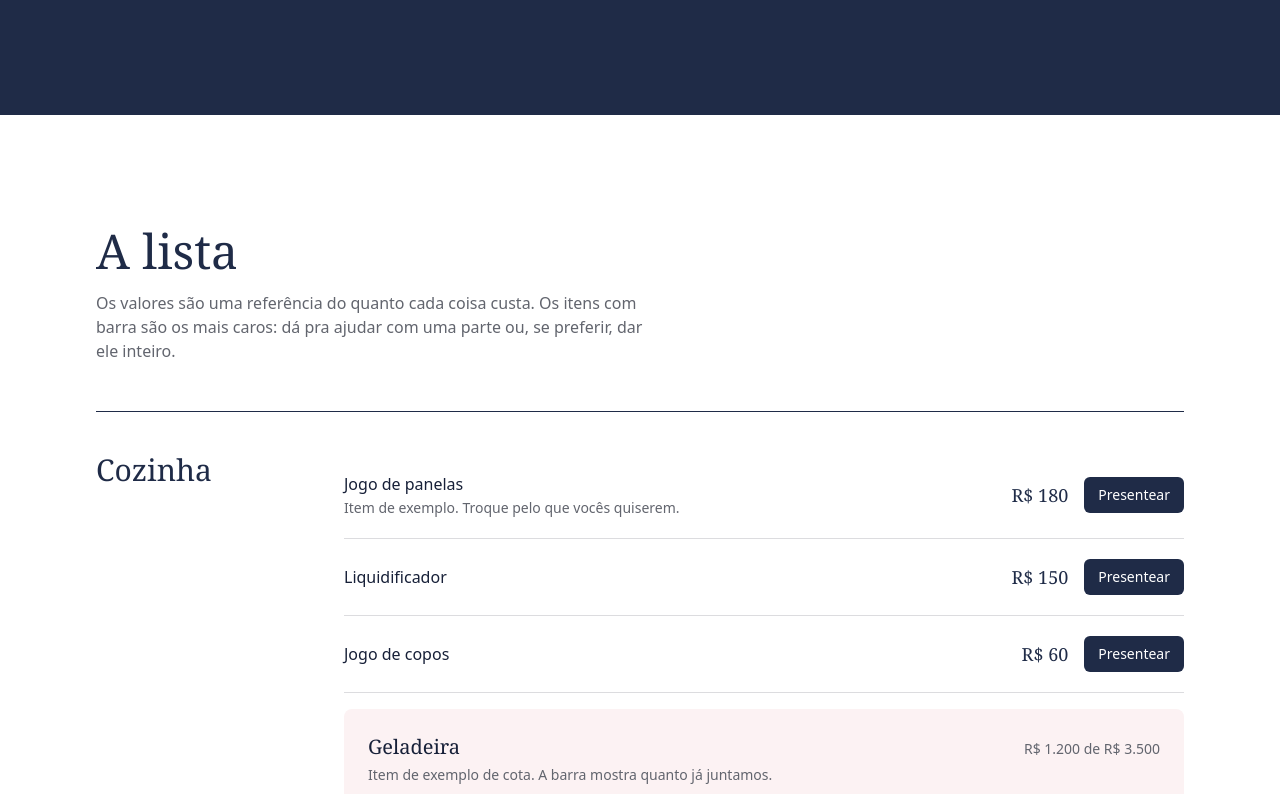
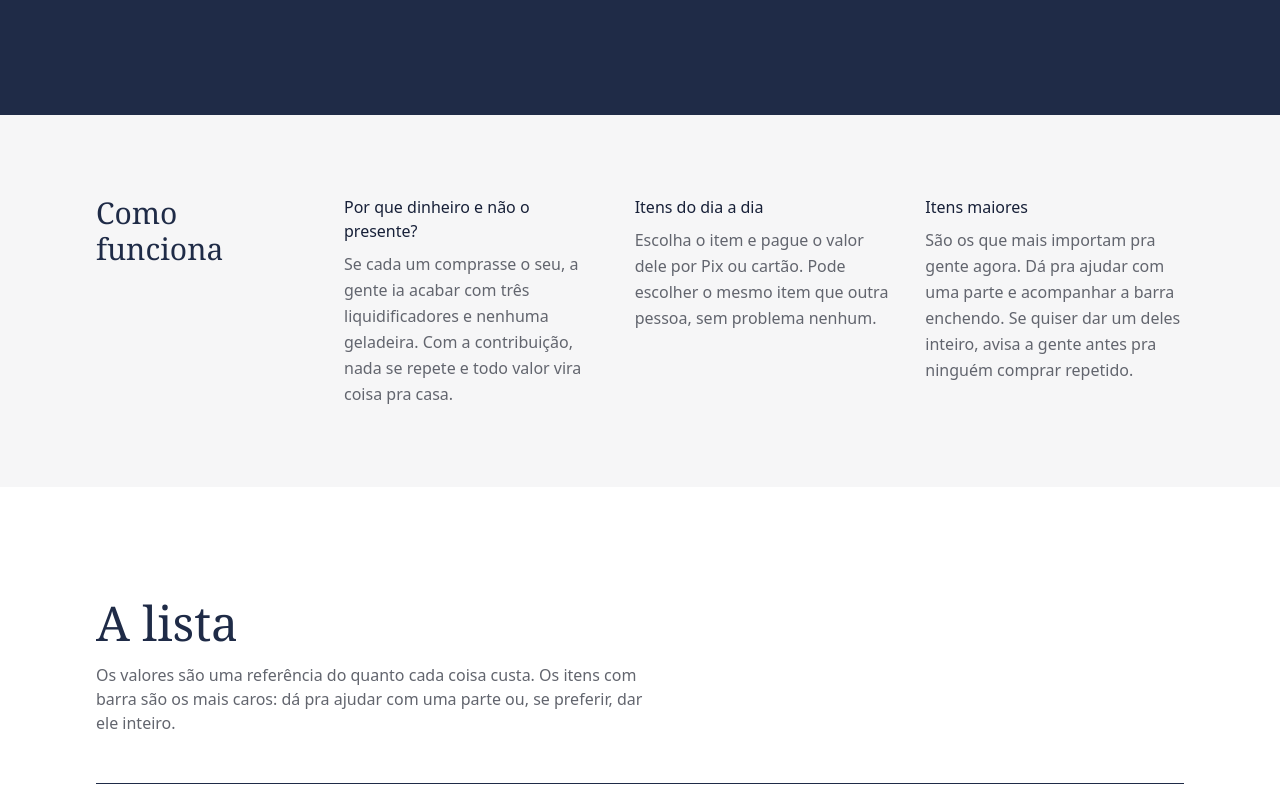
Before and after one commit to Lolita0000/cha-casa-nova, a React (Vite) app: page / in a window 1280 px wide. Shown: the part 566-1360 px from the top of the page. Built offline with nearby package versions, Linux system fonts and the light colour scheme.

Commit message:
feat: add how it works, free contribution and footer sections

```diff
--- a/src/app/App.tsx
+++ b/src/app/App.tsx
@@ -1,11 +1,14 @@
+import { Footer } from '@/components/layout/Footer'
 import { rooms } from '@/data/rooms'
 import { gifts } from '@/data/gifts'
 import { groupGiftsByRoom } from '@/data/selectors'
+import { FreeContribution } from '@/features/free-contribution/FreeContribution'
 import { GiftList } from '@/features/gifts/GiftList'
 import { GiveGiftDialog } from '@/features/gifts/GiveGiftDialog'
 import { ReserveGiftDialog } from '@/features/gifts/ReserveGiftDialog'
 import { useGiftDialogs } from '@/features/gifts/useGiftDialogs'
 import { Hero } from '@/features/hero/Hero'
+import { HowItWorks } from '@/features/how-it-works/HowItWorks'
 
 const giftsByRoom = groupGiftsByRoom(rooms, gifts)
 const activeRoomIds = giftsByRoom.map(({ room }) => room.id)
@@ -17,8 +20,11 @@ export function App() {
     <>
       <Hero activeRoomIds={activeRoomIds} />
       <main>
+        <HowItWorks />
         <GiftList giftsByRoom={giftsByRoom} onGive={openGive} onReserve={openReserve} />
+        <FreeContribution />
       </main>
+      <Footer />
 
       <GiveGiftDialog gift={giftToGive} onClose={close} />
       <ReserveGiftDialog gift={giftToReserve} onClose={close} />
--- /dev/null
+++ b/src/components/layout/Footer.tsx
@@ -0,0 +1,13 @@
+import { Container } from '@/components/ui/Container'
+import { siteConfig } from '@/config/site'
+
+export function Footer() {
+  return (
+    <footer className="bg-ink-900 py-12 text-ink-100">
+      <Container className="flex flex-col gap-2 sm:flex-row sm:items-baseline sm:justify-between">
+        <p className="font-display text-xl text-white">{siteConfig.coupleNames.join(' & ')}</p>
+        <p className="text-sm text-ink-300">Obrigado por ajudar a montar o nosso cantinho.</p>
+      </Container>
+    </footer>
+  )
+}
--- /dev/null
+++ b/src/features/free-contribution/FreeContribution.tsx
@@ -0,0 +1,40 @@
+import { useState } from 'react'
+
+import { Button } from '@/components/ui/Button'
+import { Container } from '@/components/ui/Container'
+import { Dialog } from '@/components/ui/Dialog'
+import { siteConfig } from '@/config/site'
+import { PaymentOptions } from '@/features/payment/PaymentOptions'
+
+export function FreeContribution() {
+  const [isOpen, setIsOpen] = useState(false)
+
+  return (
+    <section aria-labelledby="free-contribution-title" className="bg-blush-100 py-16 md:py-20">
+      <Container className="flex flex-col gap-8 md:flex-row md:items-end md:justify-between">
+        <div className="max-w-xl">
+          <h2
+            id="free-contribution-title"
+            className="font-display text-3xl leading-tight text-ink-800 sm:text-4xl"
+          >
+            Não achou nada a sua cara?
+          </h2>
+          <p className="mt-4 leading-relaxed text-ink-700">
+            Tudo bem! Se preferir, manda um pixzinho do valor que quiser. A gente junta com o resto
+            e usa no que estiver faltando na casa.
+          </p>
+        </div>
+        <Button onClick={() => setIsOpen(true)} className="shrink-0 self-start md:self-auto">
+          Mandar um Pix
+        </Button>
+      </Container>
+
+      <Dialog open={isOpen} onClose={() => setIsOpen(false)} title="Um pixzinho pra casa">
+        <PaymentOptions
+          description="Cha de casa nova"
+          cardPaymentUrl={siteConfig.openAmountCardUrl || undefined}
+        />
+      </Dialog>
+    </section>
+  )
+}
--- /dev/null
+++ b/src/features/how-it-works/HowItWorks.tsx
@@ -0,0 +1,36 @@
+import { Container } from '@/components/ui/Container'
+
+const explanations = [
+  {
+    title: 'Por que dinheiro e não o presente?',
+    text: 'Se cada um comprasse o seu, a gente ia acabar com três liquidificadores e nenhuma geladeira. Com a contribuição, nada se repete e todo valor vira coisa pra casa.',
+  },
+  {
+    title: 'Itens do dia a dia',
+    text: 'Escolha o item e pague o valor dele por Pix ou cartão. Pode escolher o mesmo item que outra pessoa, sem problema nenhum.',
+  },
+  {
+    title: 'Itens maiores',
+    text: 'São os que mais importam pra gente agora. Dá pra ajudar com uma parte e acompanhar a barra enchendo. Se quiser dar um deles inteiro, avisa a gente antes pra ninguém comprar repetido.',
+  },
+]
+
+export function HowItWorks() {
+  return (
+    <section aria-labelledby="how-it-works-title" className="bg-concrete-50 py-16 md:py-20">
+      <Container className="grid gap-10 md:grid-cols-[13rem_1fr]">
+        <h2 id="how-it-works-title" className="font-display text-3xl text-ink-800">
+          Como funciona
+        </h2>
+        <div className="grid gap-8 lg:grid-cols-3">
+          {explanations.map(({ title, text }) => (
+            <div key={title}>
+              <h3 className="font-medium text-ink-900">{title}</h3>
+              <p className="mt-2 leading-relaxed text-concrete-600">{text}</p>
+            </div>
+          ))}
+        </div>
+      </Container>
+    </section>
+  )
+}
```
